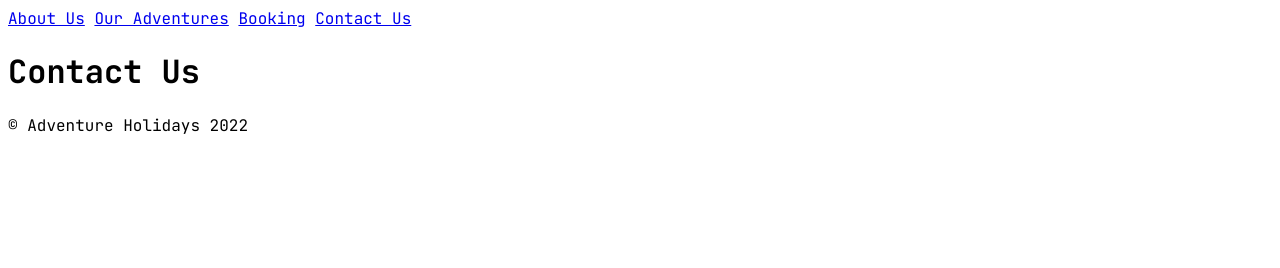
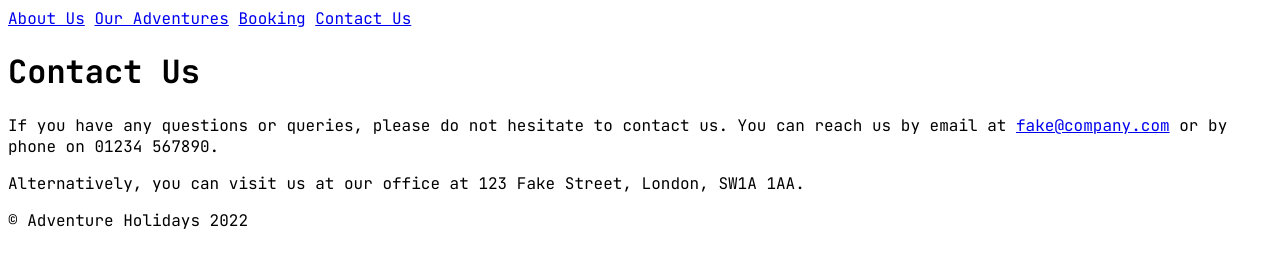
Before and after one commit to pellpk/Adventure-Holidays, a plain HTML site: page contact.html in a window 1280 px wide. Drawn offline with Linux system fonts and the light colour scheme.

Commit message:
added contact page

```diff
--- a/contact.html
+++ b/contact.html
@@ -19,6 +19,12 @@
     <h1>
         <b>Contact Us</b>
     </h1>
+    <p>
+        If you have any questions or queries, please do not hesitate to contact us. You can reach us by email at <a href="mailto:fake@company.com">fake@company.com</a> or by phone on 01234 567890.
+    </p>
+    <p>
+        Alternatively, you can visit us at our office at 123 Fake Street, London, SW1A 1AA.
+    </p>
     <footer>
         © Adventure Holidays 2022
     </footer>
```
